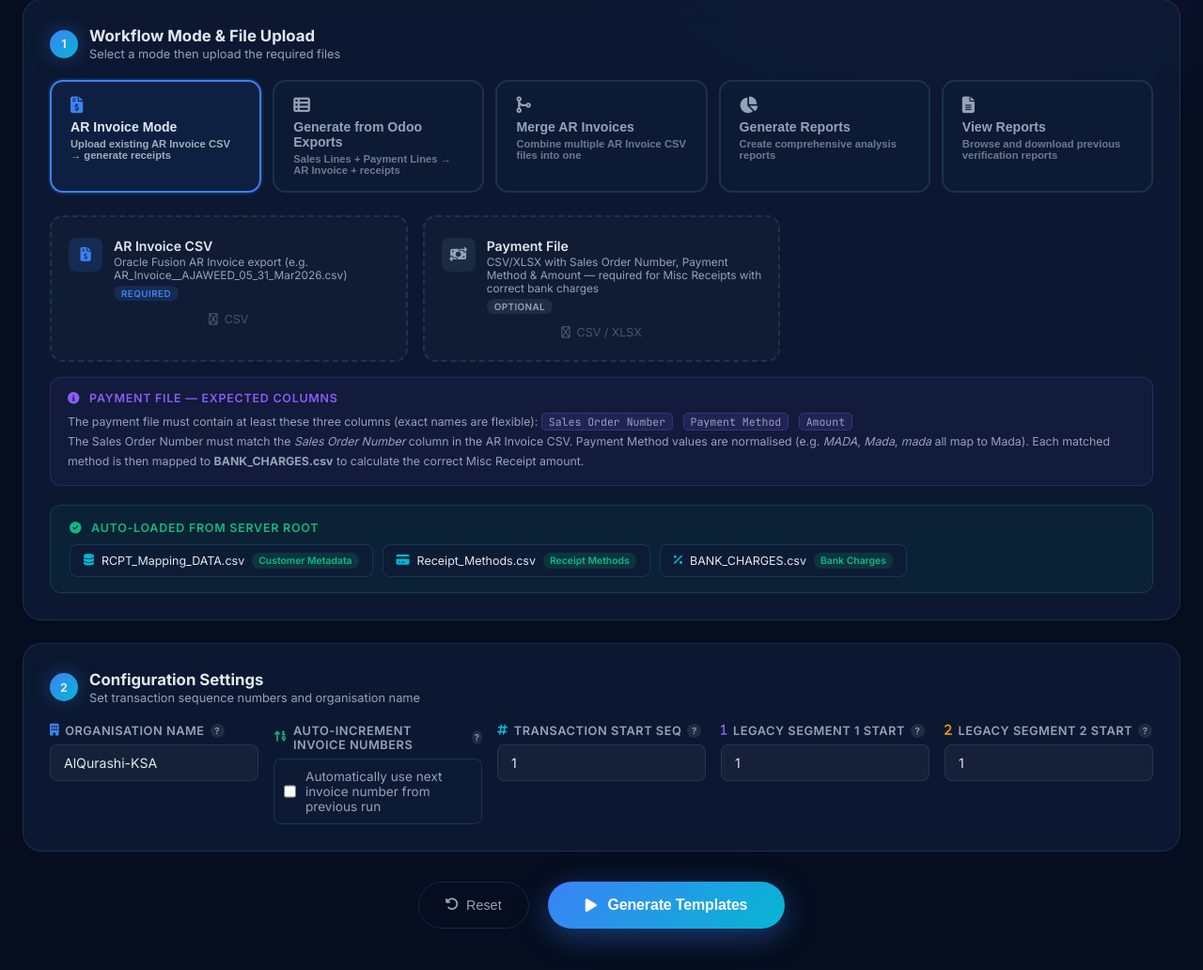
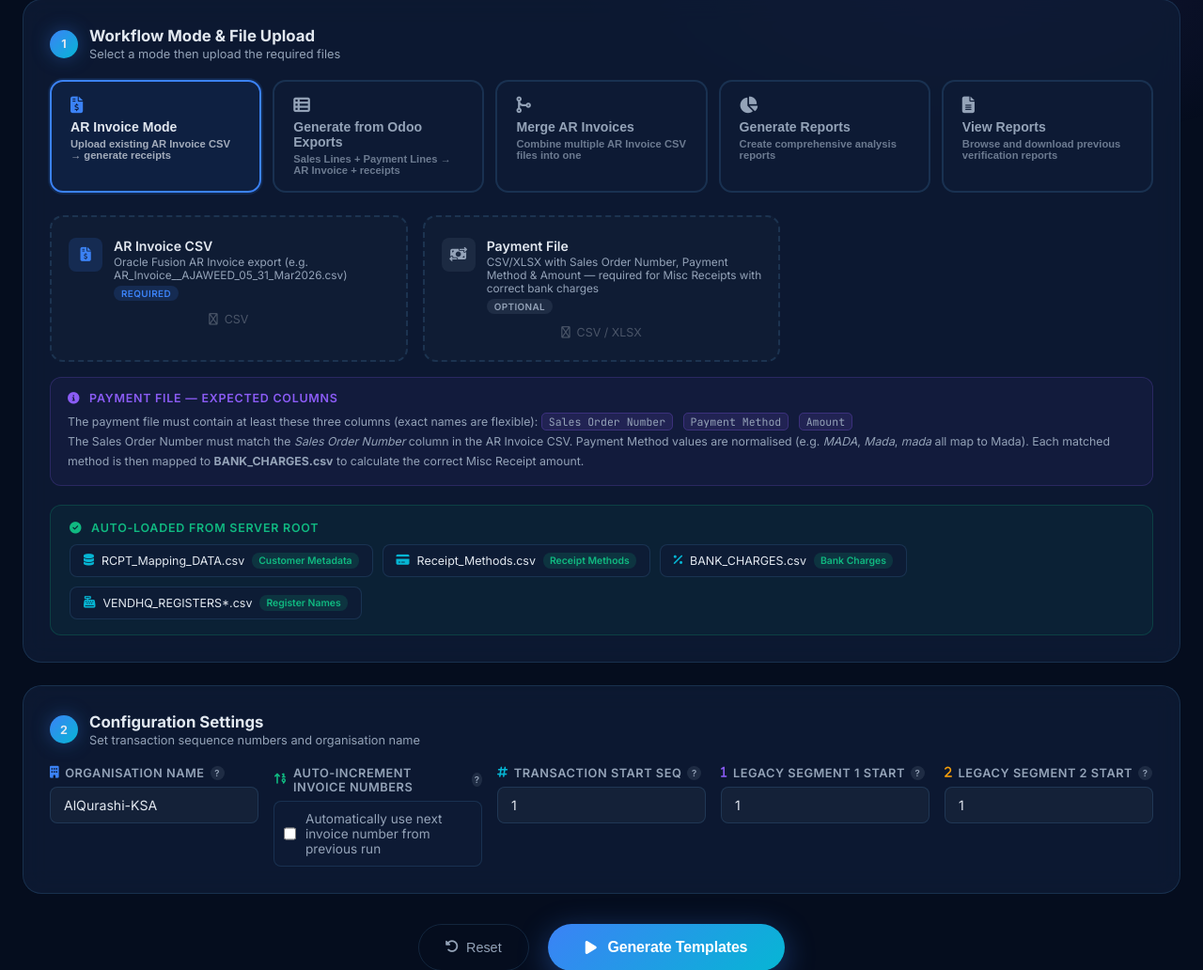
Before and after one commit to MUSTAQ-AHAMMAD/miss-receipt-template, a Flask app: page / in a window 1280 px wide. Shown: the part 653-1685 px from the top of the page at 94% size. Run offline with Flask 3, Linux system fonts and the light colour scheme; data that the repository does not hold is empty; parts of the project's set-up code (start-up, migrations or seed data) failed here and were passed over.

Commit message:
Add auto-loading of registers file and display in UI
Agent-Logs-Url: https://github.com/MUSTAQ-AHAMMAD/miss-receipt-template/sessions/093aedba-da2f-4a31-85c7-00bb41ed80e6

Co-authored-by: MUSTAQ-AHAMMAD <55948767+MUSTAQ-AHAMMAD@users.noreply.github.com>

```diff
--- a/app.py
+++ b/app.py
@@ -382,6 +382,11 @@ def run_integration():
         p = repo_dir / filename
         if p.exists():
             cfg[key] = str(p)
+
+    # Auto-load registers file if present (supports timestamped filenames)
+    registers_files = list(repo_dir.glob("VENDHQ_REGISTERS*.csv"))
+    if registers_files:
+        cfg["registers"] = str(registers_files[0])
 
     if mode == "sales_payment":
         # New mode: Sales Lines + Payment Lines → generate AR Invoice
--- a/templates/index.html
+++ b/templates/index.html
@@ -984,6 +984,11 @@
           <i class="fa-solid fa-percent" style="color:var(--accent-cyan);"></i>
           <span>BANK_CHARGES.csv</span>
           <span style="font-size:.65rem;padding:2px 7px;border-radius:8px;background:rgba(16,185,129,.15);color:var(--accent-green);font-weight:600;">Bank Charges</span>
+        </div>
+        <div style="display:flex;align-items:center;gap:8px;background:var(--bg-card);border:1px solid var(--border);border-radius:8px;padding:8px 14px;font-size:.78rem;">
+          <i class="fa-solid fa-cash-register" style="color:var(--accent-cyan);"></i>
+          <span>VENDHQ_REGISTERS*.csv</span>
+          <span style="font-size:.65rem;padding:2px 7px;border-radius:8px;background:rgba(16,185,129,.15);color:var(--accent-green);font-weight:600;">Register Names</span>
         </div>
       </div>
     </div>
```
